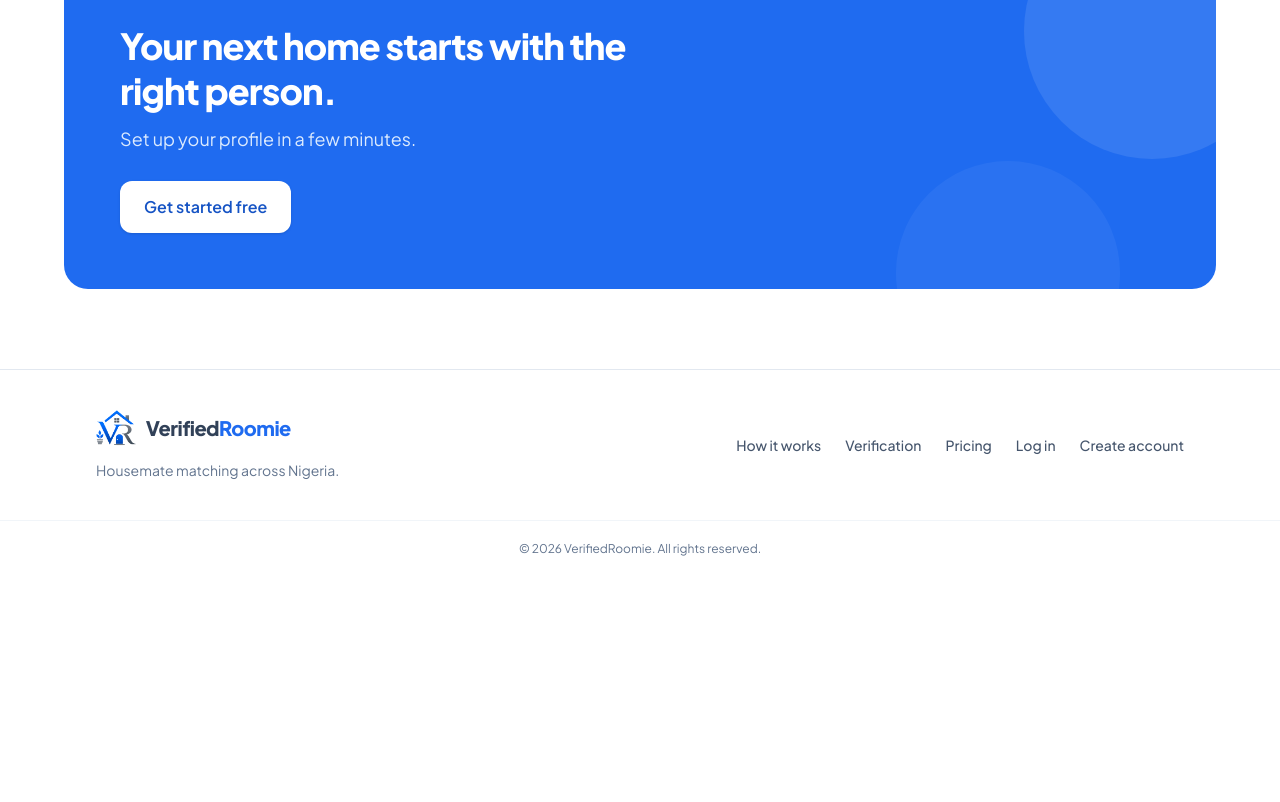
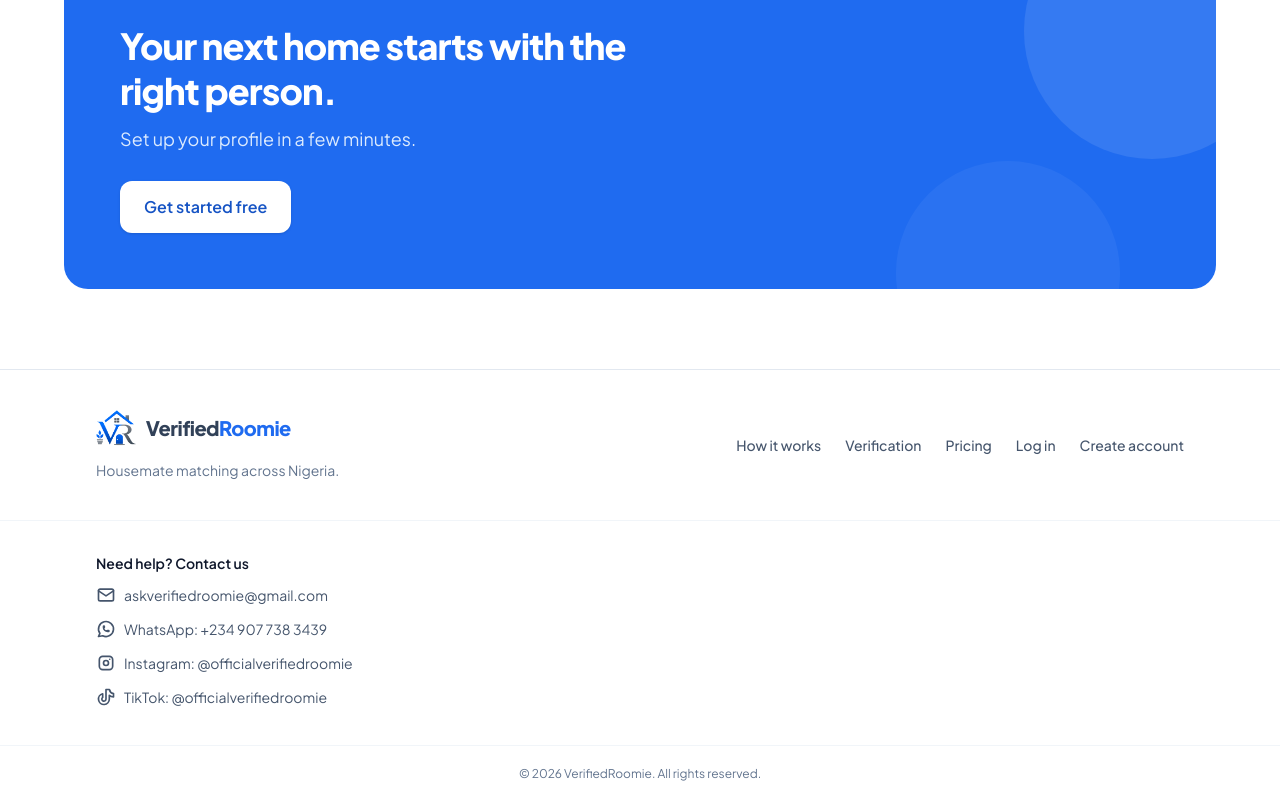
Before and after one commit to kayotive/verifiedroomie-v2, a Next.js app: page / in a window 1280 px wide. Shown: the part 4117-4919 px from the top of the page. Before the commit the page ends 4694 px from the top, so only its background shows below. Built offline with nearby package versions, Linux system fonts and the light colour scheme; no server answers.

Commit message:
Add contact links to the home page footer

```diff
--- a/src/app/page.tsx
+++ b/src/app/page.tsx
@@ -2,6 +2,7 @@ import Image from "next/image";
 import Link from "next/link";
 import { createClient } from "@/lib/supabase/server";
 import Logo from "@/components/Logo";
+import ContactLinks from "@/components/ContactLinks";
 import {
   BriefcaseIcon,
   CameraIcon,
@@ -449,6 +450,11 @@ export default async function HomePage() {
             {!loggedIn && <Link href="/register" className="hover:text-brand-700">Create account</Link>}
           </nav>
         </div>
+        <div className="border-t border-slate-100">
+          <div className="mx-auto max-w-6xl px-5 py-8 sm:px-8">
+            <ContactLinks />
+          </div>
+        </div>
         <p className="border-t border-slate-100 px-5 py-5 text-center text-xs text-slate-500">
           © 2026 VerifiedRoomie. All rights reserved.
         </p>
--- /dev/null
+++ b/src/components/ContactLinks.tsx
@@ -0,0 +1,90 @@
+// Contact links with icons. Used in the footer of the home page.
+const EMAIL = "askverifiedroomie@gmail.com";
+const WHATSAPP_NUMBER = "2349077383439"; // +234 907 738 3439
+const HANDLE = "officialverifiedroomie";
+
+type IconProps = { children: React.ReactNode };
+
+function Icon({ children }: IconProps) {
+  return (
+    <svg
+      xmlns="http://www.w3.org/2000/svg"
+      width="20"
+      height="20"
+      viewBox="0 0 24 24"
+      fill="none"
+      stroke="currentColor"
+      strokeWidth="2"
+      strokeLinecap="round"
+      strokeLinejoin="round"
+      aria-hidden="true"
+      className="shrink-0"
+    >
+      {children}
+    </svg>
+  );
+}
+
+const linkClass =
+  "inline-flex items-center gap-2 text-sm text-slate-600 transition hover:text-brand-600";
+
+export default function ContactLinks() {
+  return (
+    <div className="flex flex-col gap-3">
+      <p className="text-sm font-semibold text-slate-900">Need help? Contact us</p>
+      <ul className="flex flex-col gap-2">
+        <li>
+          <a href={`mailto:${EMAIL}`} className={linkClass}>
+            <Icon>
+              <rect x="3" y="5" width="18" height="14" rx="2" />
+              <path d="M3 7l9 6l9 -6" />
+            </Icon>
+            {EMAIL}
+          </a>
+        </li>
+        <li>
+          <a
+            href={`https://wa.me/${WHATSAPP_NUMBER}`}
+            target="_blank"
+            rel="noopener noreferrer"
+            className={linkClass}
+          >
+            <Icon>
+              <path d="M3 21l1.65 -3.8a9 9 0 1 1 3.4 2.9l-5.05 .9" />
+              <path d="M9 10a.5 .5 0 0 0 1 0v-1a.5 .5 0 0 0 -1 0v1a5 5 0 0 0 5 5h1a.5 .5 0 0 0 0 -1h-1a.5 .5 0 0 0 0 1" />
+            </Icon>
+            WhatsApp: +234 907 738 3439
+          </a>
+        </li>
+        <li>
+          <a
+            href={`https://www.instagram.com/${HANDLE}`}
+            target="_blank"
+            rel="noopener noreferrer"
+            className={linkClass}
+          >
+            <Icon>
+              <rect x="4" y="4" width="16" height="16" rx="4" />
+              <circle cx="12" cy="12" r="3" />
+              <path d="M16.5 7.5v.01" />
+            </Icon>
+            Instagram: @{HANDLE}
+          </a>
+        </li>
+        <li>
+          <a
+            href={`https://www.tiktok.com/@${HANDLE}`}
+            target="_blank"
+            rel="noopener noreferrer"
+            className={linkClass}
+          >
+            <Icon>
+              <path d="M21 7.917v4.034a9.948 9.948 0 0 1 -5 -1.951v4.5a6.5 6.5 0 1 1 -8 -6.326v4.326a2.5 2.5 0 1 0 4 2v-11.5h4.083a6.005 6.005 0 0 0 4.917 4.917z" />
+            </Icon>
+            TikTok: @{HANDLE}
+          </a>
+        </li>
+      </ul>
+    </div>
+  );
+}
```
